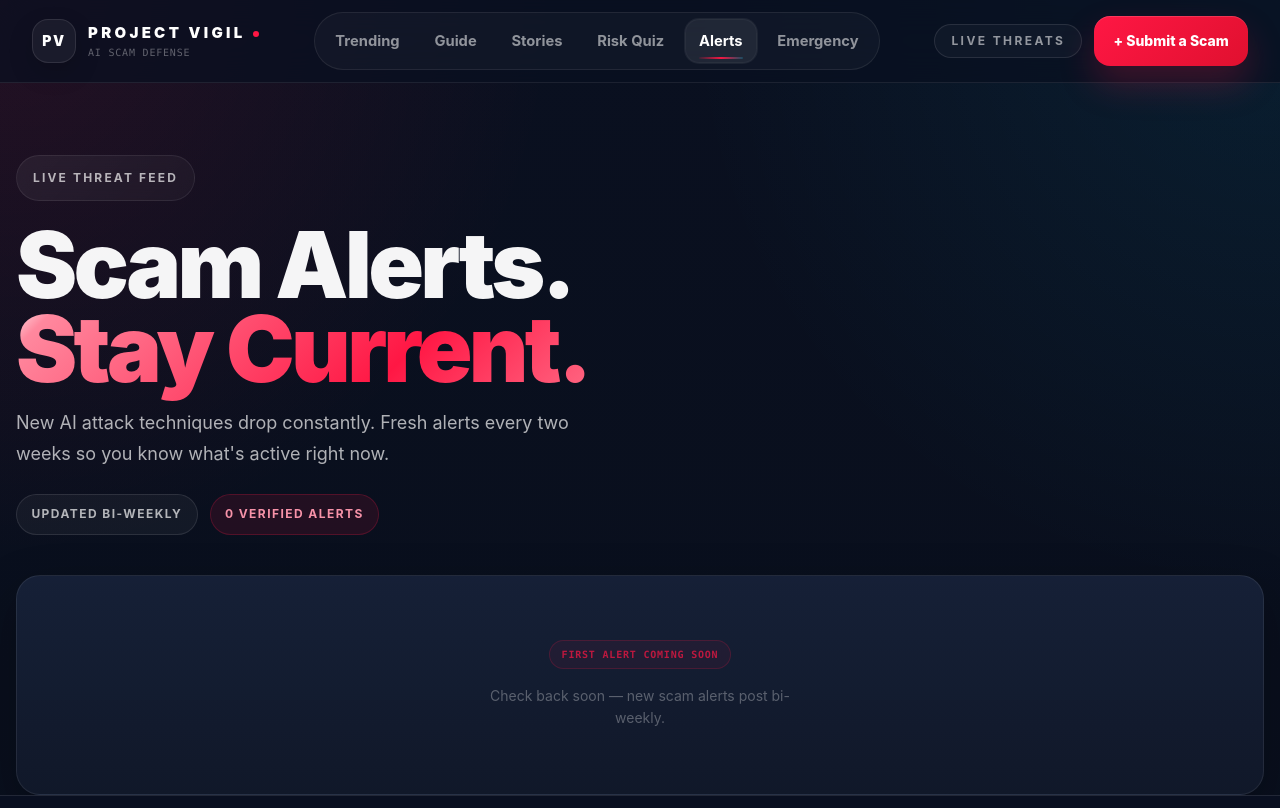
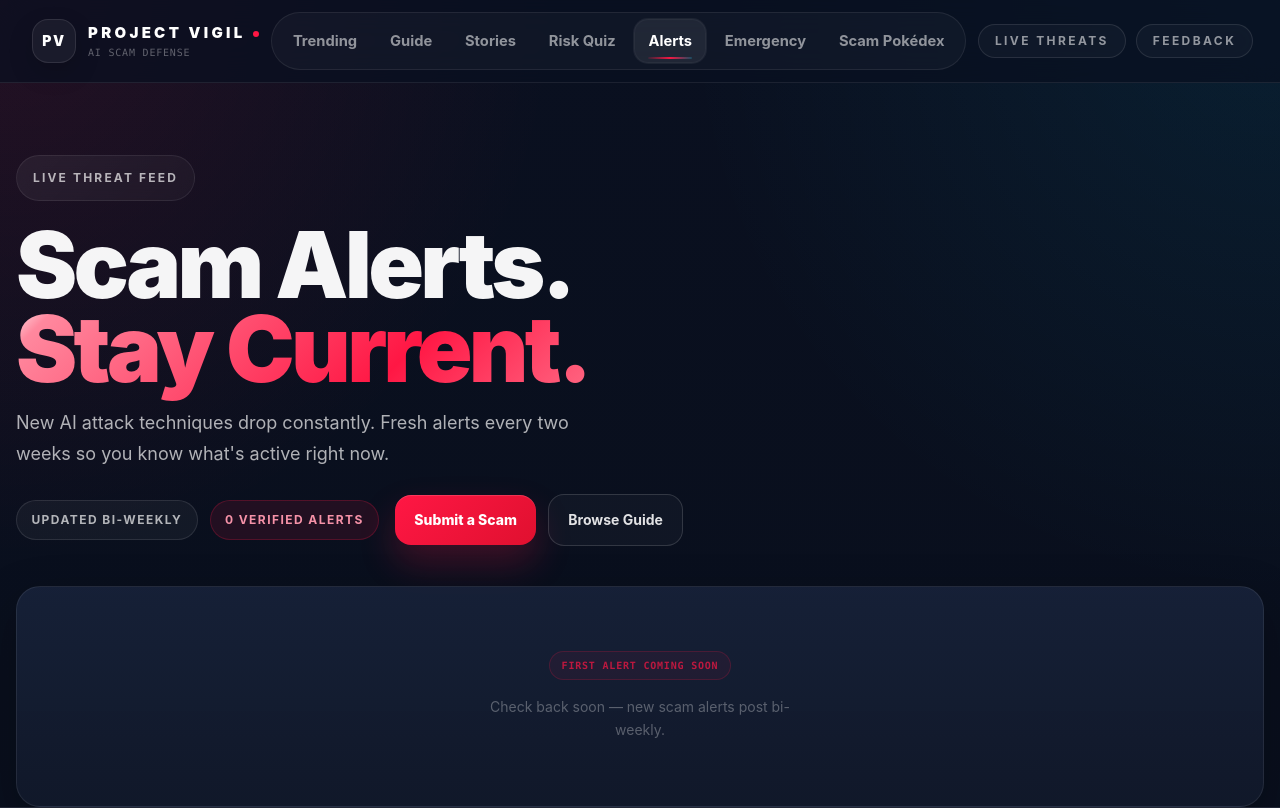
Before and after one commit to Centrista/Project-Vigil, a Next.js app: page /alerts in a window 1280 px wide. Shown: the top 808 px of the page. Built offline with nearby package versions, Linux system fonts and the light colour scheme.

Commit message:
Add your message here

```diff
--- a/app/alerts/page.tsx
+++ b/app/alerts/page.tsx
@@ -91,6 +91,16 @@ export default function AlertsPage() {
             { label: "Updated bi-weekly", tone: "default" },
             { label: `${ALERTS.length} verified alerts`, tone: "danger" },
           ]}
+          actions={
+            <>
+              <Link href="/submit-scam" className="btn-red px-6 py-3 text-sm">
+                Submit a Scam
+              </Link>
+              <Link href="/guide" className="btn-ghost px-6 py-3 text-sm">
+                Browse Guide
+              </Link>
+            </>
+          }
         />
 
         {ALERTS.length === 0 ? (
--- a/components/Navbar.tsx
+++ b/components/Navbar.tsx
@@ -37,7 +37,7 @@ export default function Navbar() {
         }}
       >
         <div className="mx-auto max-w-7xl px-4 sm:px-6 lg:px-8">
-          <div className="flex min-h-[76px] items-center justify-between gap-4 py-3">
+          <div className="flex min-h-[76px] items-center justify-between gap-3 py-3">
             <Link href="/" className="group flex shrink-0 items-center gap-3">
               <div
                 className="flex h-11 w-11 items-center justify-center rounded-2xl border border-white/10 bg-white/[0.05] text-sm font-black text-white shadow-[0_10px_24px_rgba(0,0,0,0.18)]"
@@ -58,14 +58,14 @@ export default function Navbar() {
               </div>
             </Link>
 
-            <div className="hidden xl:flex items-center gap-1.5 rounded-full border border-white/8 bg-white/[0.03] p-1.5">
+            <div className="hidden xl:flex items-center gap-1 rounded-full border border-white/8 bg-white/[0.03] p-1.5">
               {PRIMARY_LINKS.map((link) => {
                 const isActive = pathname === link.href || pathname.startsWith(`${link.href}/`);
                 return (
                   <Link
                     key={link.href}
                     href={link.href}
-                    className={`nav-link whitespace-nowrap ${isActive ? "nav-link-active" : ""}`}
+                    className={`nav-link whitespace-nowrap px-3.5 ${isActive ? "nav-link-active" : ""}`}
                   >
                     {link.label}
                   </Link>
@@ -73,7 +73,7 @@ export default function Navbar() {
               })}
             </div>
 
-            <div className="hidden lg:flex items-center gap-3 shrink-0">
+            <div className="hidden lg:flex items-center gap-2.5 shrink-0">
               <Link
                 href="/trending-scams"
                 className={`rounded-full border px-4 py-2 text-xs font-bold uppercase tracking-[0.2em] ${
@@ -84,14 +84,28 @@ export default function Navbar() {
               >
                 Live Threats
               </Link>
-              <Link href="/submit-scam" className="btn-red px-4 py-2 text-sm rounded-xl">
-                + Submit a Scam
+              <Link
+                href="/feedback"
+                className={`rounded-full border px-4 py-2 text-xs font-bold uppercase tracking-[0.2em] ${
+                  pathname === "/feedback"
+                    ? "border-white/18 bg-white/[0.08] text-white"
+                    : "border-white/10 bg-white/[0.03] text-white/55 hover:border-white/18 hover:text-white"
+                }`}
+              >
+                Feedback
               </Link>
             </div>
 
             <div className="flex xl:hidden items-center gap-2">
-              <Link href="/submit-scam" className="btn-red px-3 py-2 text-xs rounded-xl">
-                + Submit
+              <Link
+                href="/feedback"
+                className={`rounded-full border px-3 py-2 text-[11px] font-bold uppercase tracking-[0.18em] ${
+                  pathname === "/feedback"
+                    ? "border-white/18 bg-white/[0.08] text-white"
+                    : "border-white/10 bg-white/[0.03] text-white/62 hover:border-white/18 hover:text-white"
+                }`}
+              >
+                Feedback
               </Link>
               <button
                 className="rounded-2xl border border-white/10 bg-white/[0.03] p-2.5 text-white/70 transition-all hover:border-white/20 hover:bg-white/[0.07] hover:text-white"
@@ -150,6 +164,12 @@ export default function Navbar() {
               </p>
             </div>
             <div className="grid gap-2 sm:grid-cols-3">
+              <Link
+                href="/submit-scam"
+                className="rounded-2xl border border-[#ff1744]/20 bg-[#ff1744]/10 px-4 py-3 text-sm font-semibold text-white transition-all hover:border-[#ff1744]/30 hover:bg-[#ff1744]/16"
+              >
+                Submit a Scam
+              </Link>
               {SECONDARY_LINKS.map((link) => (
                 <Link
                   key={link.href}
--- a/lib/constants.ts
+++ b/lib/constants.ts
@@ -27,6 +27,7 @@ export const PRIMARY_NAV_LINKS = [
   "/risk-quiz",
   "/alerts",
   "/emergency",
+  "/pokedex",
 ] as const;
 
 export const FOOTER_GROUPS = [
```
